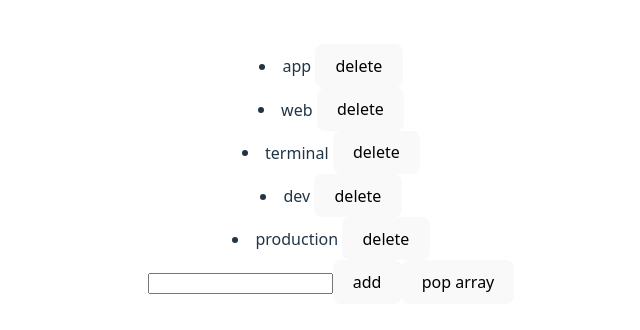
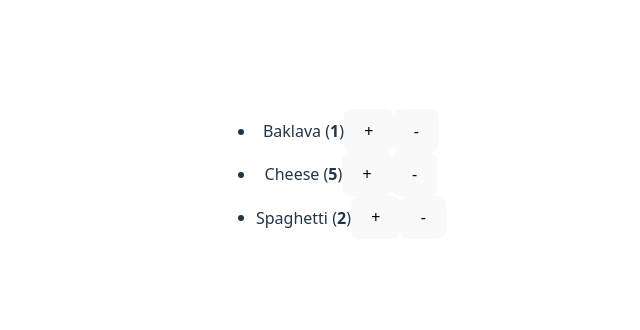
Before and after one commit to PrimeSafar/Challenge_React_useVite, a React (Vite) app: page / in a window 1280 px wide. Shown: the part 226-556 px from the top of the page, without its empty margins (309-949 px from the left). Built offline with nearby package versions, Linux system fonts and the light colour scheme.

Commit message:
Sol of Challenge 1 of 4: Update an item in the shopping cart

```diff
--- a/src/App.jsx
+++ b/src/App.jsx
@@ -4,9 +4,10 @@
 import './App.css'
 // import SolScoreboard from './solFormChallenge'
 import Arraypush from './arrayPush'
+import ShoppingCart from './arrayProblem'
 function App() {
   return (
-    <Arraypush />
+    <ShoppingCart />
   )
 }
 
--- /dev/null
+++ b/src/arrayProblem.jsx
@@ -0,0 +1,58 @@
+import { useState } from "react";
+
+export default function ShoppingCart() {
+  //* Initial products array with id, name, and count
+  const initialProducts = [
+    { id: 0, name: "Baklava", count: 1 },
+    { id: 1, name: "Cheese", count: 5 },
+    { id: 2, name: "Spaghetti", count: 2 },
+  ];
+
+  //! React state to store the products list
+  const [products, setProducts] = useState(initialProducts);
+
+  //TODO Function to increase count of a specific product
+  function handleIncreaseClick(productId) {
+    const newProducts = products.map((e) => {
+      // If the product id matches, return a new object with count + 1
+      if (e.id === productId) {
+        return { ...e, count: e.count + 1 };
+      } else {
+        //? Otherwise, return the product unchanged
+        return e;
+      }
+    });
+    //! Update state with the new products array
+    setProducts(newProducts);
+  }
+
+  //* Function to decrease count of a specific product
+  function handleDecreaseClick(productId) {
+    const newProducts = products.map((e) => {
+      //! If the product id matches, return a new object with count - 1
+      if (e.id === productId) {
+        return { ...e, count: e.count - 1 };
+        //? e.count > 0 ? e.count - 1 : 0 we can make this for critical logic
+      } else {
+        //! Otherwise, return the product unchanged
+        return e;
+      }
+    });
+    //? Update state with the new products array
+    setProducts(newProducts);
+  }
+
+  return (
+    <ul>
+      {products.map((product) => (
+        <li key={product.id}>
+          {product.name} (<b>{product.count}</b>)
+          {/* Button to increase count */}
+          <button onClick={() => handleIncreaseClick(product.id)}>+</button>
+          {/* Button to decrease count */}
+          <button onClick={() => handleDecreaseClick(product.id)}>-</button>
+        </li>
+      ))}
+    </ul>
+  );
+}
--- a/src/arrayPush.jsx
+++ b/src/arrayPush.jsx
@@ -15,6 +15,19 @@ export default function Arraypush() {
     newDevices1.splice(selectIndex, 1);
     setDevices(newDevices1);
   }
+  function handleEdit(ide){
+    const newDevice1 = devices.map((edt)=>{
+      if(edt.id == ide){
+        let newDevice = {...devices , name:edt.name+ "Hello"}
+        return newDevice
+      }
+      else{
+        return edt
+      }
+    })
+    setDevices(newDevice1)
+  }
+
   const [devices, setDevices] = useState([
     { id: 1, name: "app" },
     { id: 2, name: "web" },
@@ -32,6 +45,14 @@ export default function Arraypush() {
           }}
         >
           delete
+        </button>
+
+         <button
+          onClick={() => {
+            handleEdit(dev.id);
+          }}
+        >
+          edit
         </button>
       </li>
     );
```
